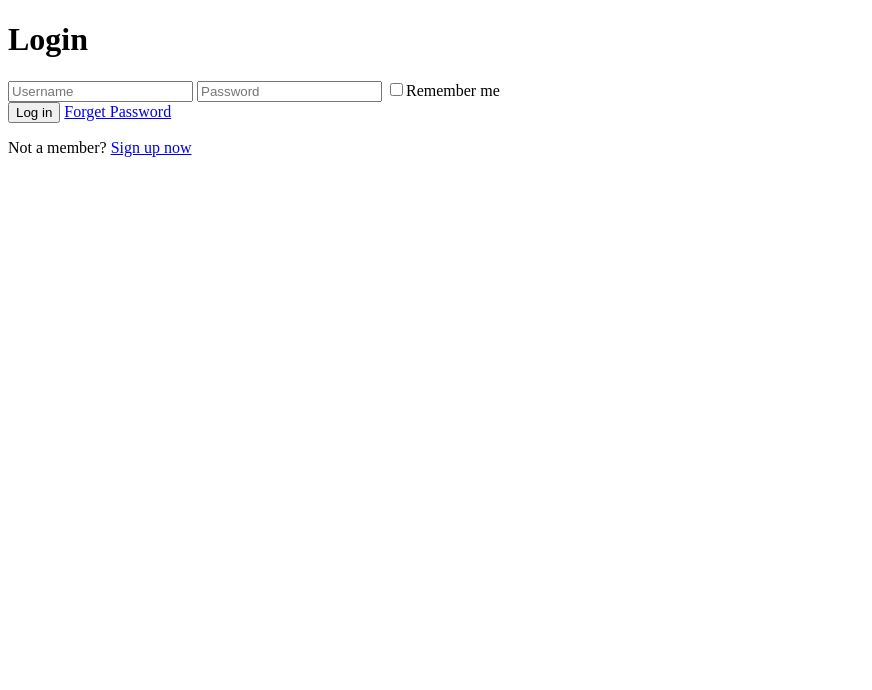
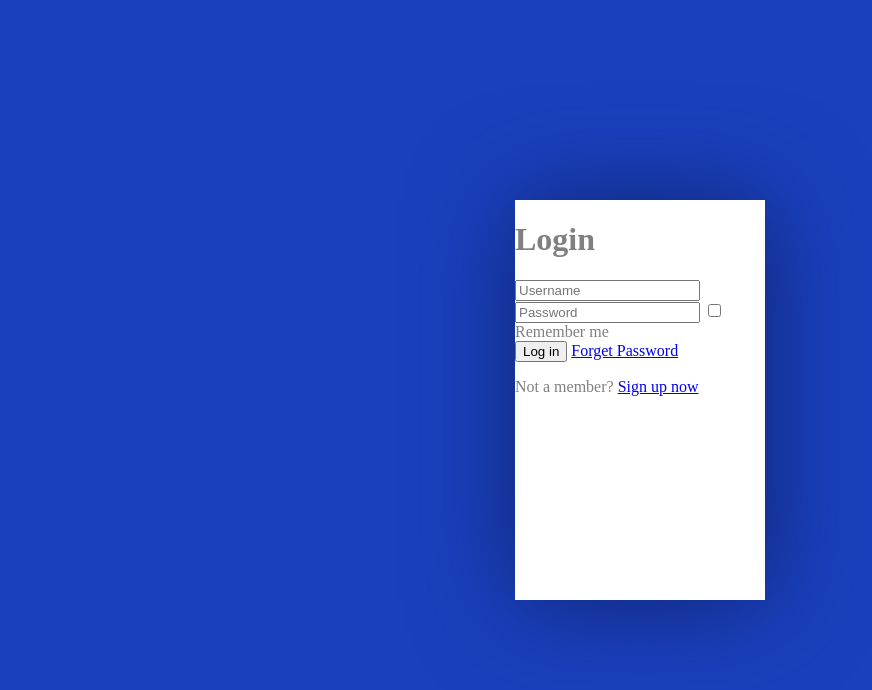
Before and after one commit to oudsemam/logInGradientButton, a plain HTML site: page index.html in a window 1280 px wide. Shown: the whole page, without its empty margins (0-872 px from the left). Drawn offline with Linux system fonts and the light colour scheme.

Commit message:
updated div and main color

```diff
--- a/index.html
+++ b/index.html
@@ -3,9 +3,11 @@
 <head>
     <meta charset="UTF-8">
     <meta name="viewport" content="width=device-width, initial-scale=1.0">
+    <link rel="stylesheet" href="styles.css">
     <title>Gradient Button</title>
 </head>
 <body>
+    <main>
         <header>
             <h1>Login</h1>
         </header>
@@ -21,5 +23,6 @@
         <div id="member">
             <p>Not a member? <a href="#">Sign up now</a></p>
         </div>
+    </main>
 </body>
 </html>
--- a/styles.css
+++ b/styles.css
@@ -0,0 +1,15 @@
+body {
+    background-color:  #1a40be;
+}
+
+main {
+    background-color: white;
+    color: grey;
+    height: 400px;
+    width : 250px;
+    position: fixed;
+    box-shadow: 1px 1px 100px #0f256f;
+    top: 50%;
+    left: 50%;
+    transform: translate(-50%, -50%);
+}
```
Lines whose indentation alone changed are shown as unchanged.
